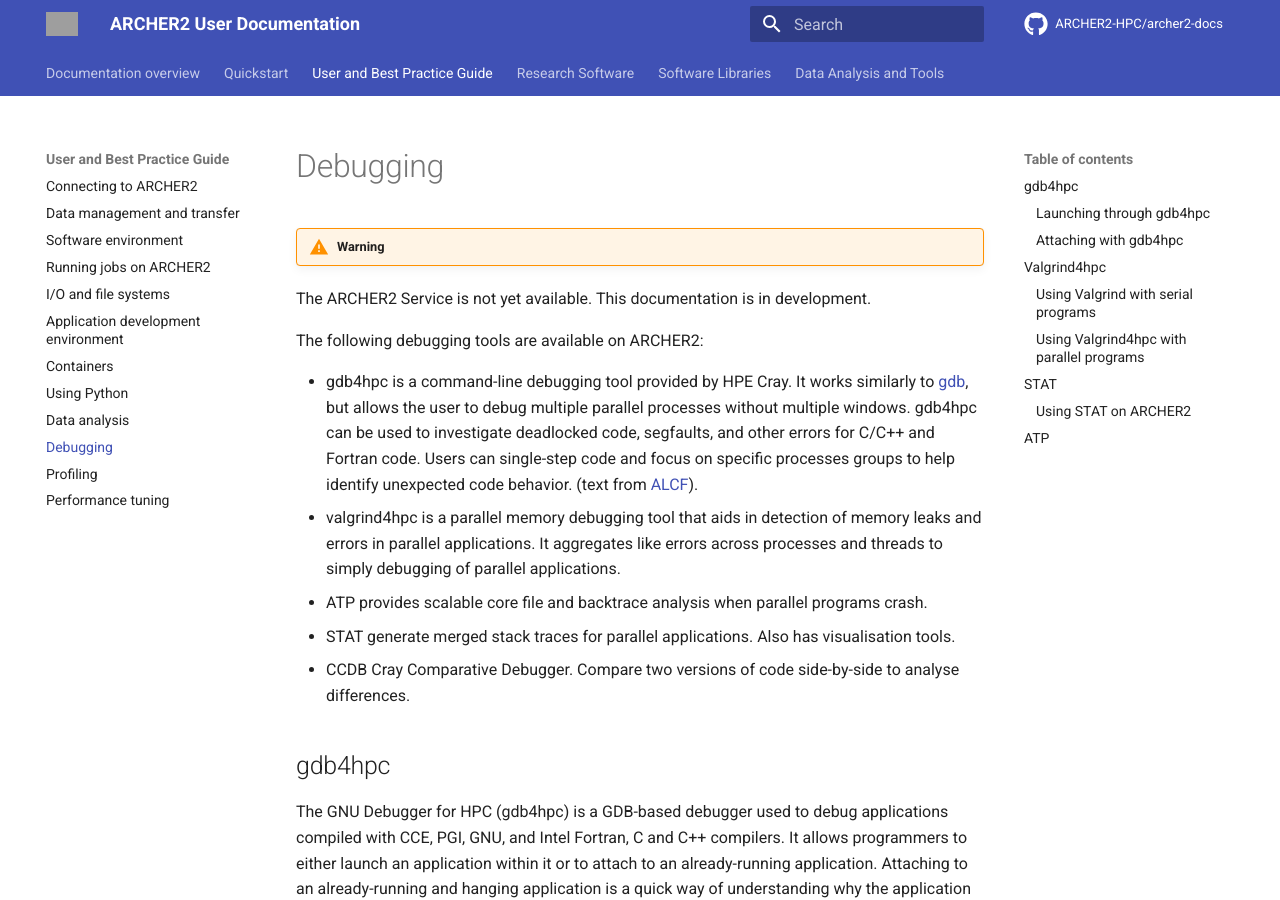
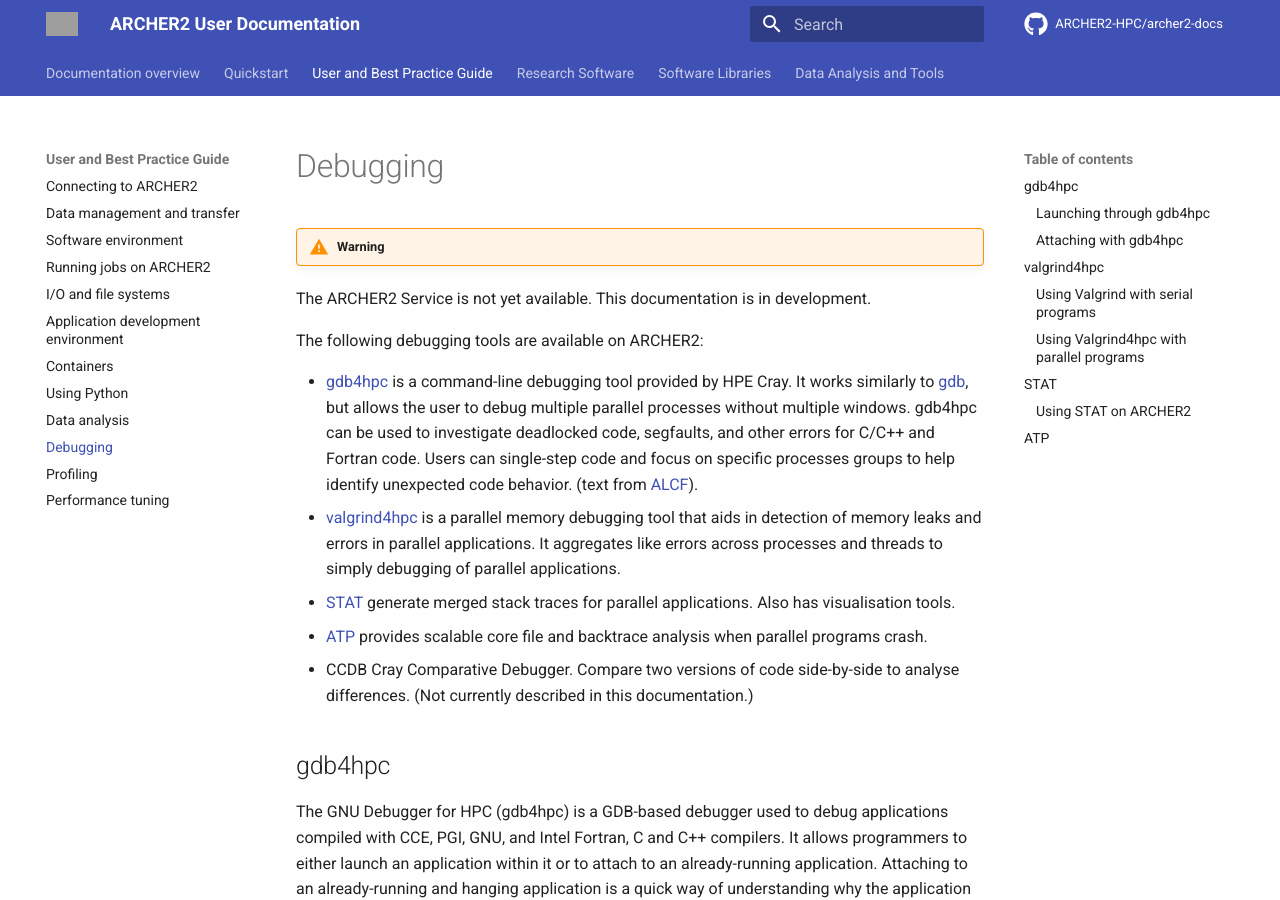
Before and after one commit to aturner-epcc/docs-test2, an MkDocs documentation site: the page built from docs/user-guide/debug.md, in a window 1280 px wide and 900 px high. Built offline with MkDocs 1.6.1 and Material for MkDocs 9.7.7, drawn with Linux system fonts in a browser that asks for light colours; comment, search, counter and statistics services are not loaded; some of the changed text lies outside the part shown; grey boxes are pictures that could not be loaded.

Commit message:
Fixes typos

```diff
--- a/docs/user-guide/debug.md
+++ b/docs/user-guide/debug.md
@@ -6,7 +6,7 @@
 
 The following debugging tools are available on ARCHER2:
 
-  - gdb4hpc is a command-line debugging tool provided by
+  - [gdb4hpc](#gdb4hpc) is a command-line debugging tool provided by
     HPE Cray. It works similarly to
     [gdb](https://www.gnu.org/software/gdb/), but allows the user to
     debug multiple parallel processes without multiple windows. gdb4hpc
@@ -15,16 +15,17 @@
     focus on specific processes groups to help identify unexpected code
     behavior. (text from
     [ALCF](https://www.alcf.anl.gov/support-center/theta/gdb)).
-  - valgrind4hpc is a parallel memory debugging tool
+  - [valgrind4hpc](#valgrind4hpc) is a parallel memory debugging tool
     that aids in detection of memory leaks and errors in parallel
     applications. It aggregates like errors across processes and threads
     to simply debugging of parallel applications.
-  - ATP provides scalable core file and backtrace analysis when parallel
+  - [STAT](#STAT) generate merged stack traces for parallel applications.
+    Also has visualisation tools.
+  - [ATP](#ATP) provides scalable core file and backtrace analysis when parallel
     programs crash.
-  - STAT generate merged stack traces for parallel applications.
-    Also has visualisation tools.
   - CCDB Cray Comparative Debugger. Compare two versions of code
-    side-by-side to analyse differences.
+    side-by-side to analyse differences. (Not currently described in this
+    documentation.)
 
 ## gdb4hpc
 
@@ -231,9 +232,9 @@
 
 Do not forget to exit your interactive session.
 
-## Valgrind4hpc
+## valgrind4hpc
 
-Valgrind4hpc is a Valgrind-based debugging tool to aid in the detection
+valgrind4hpc is a Valgrind-based debugging tool to aid in the detection
 of memory leaks and errors in parallel applications. Valgrind4hpc
 aggregates any duplicate messages across ranks to help provide an
 understandable picture of program behavior. Valgrind4hpc manages
```
Also changed, not shown: docs/user-guide/dev-environment.md (+11 -8 lines), docs/user-guide/scheduler.md (+1 -1 lines).
